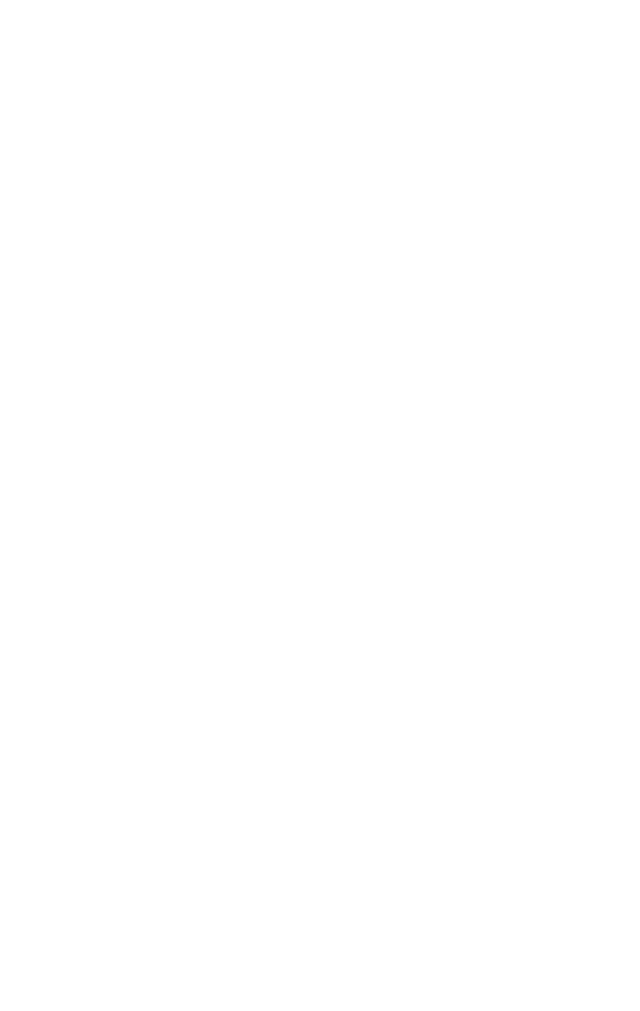
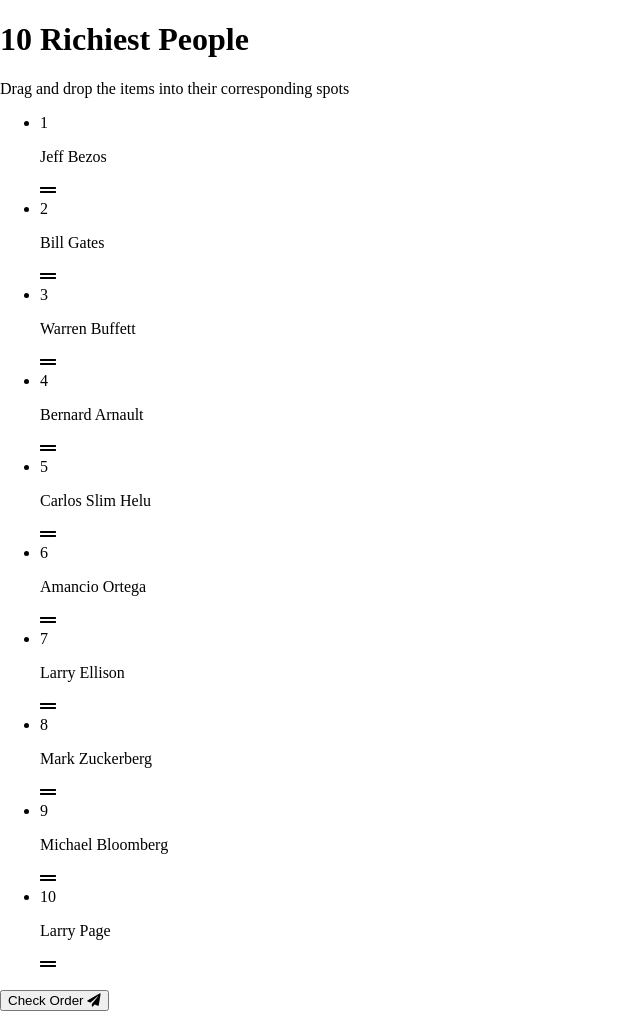
Before and after one commit to emines0/richest-people, a plain HTML site: page index.html in a window 1280 px wide. Shown: the whole page, without its empty margins (0-640 px from the left). Before the commit the page ends 800 px from the top, so only its background shows below. Drawn offline with Linux system fonts and the light colour scheme.

Commit message:
adding items into DOM

```diff
--- a/index.html
+++ b/index.html
@@ -4,10 +4,17 @@
     <meta charset="UTF-8">
     <meta name="viewport" content="width=device-width, initial-scale=1.0">
     <title>Top 10 Richest People</title>
-    <!-- <link rel="stylesheet" href="https://cdnjs.cloudflare.com/ajax/libs/font-awesome/5.10.2/css/all.min.css"/> -->
+    <link rel="stylesheet" href="https://cdnjs.cloudflare.com/ajax/libs/font-awesome/5.10.2/css/all.min.css"/>
     <link rel="stylesheet" href="style.css">
 </head>
 <body>
+    <h1>10 Richiest People</h1>
+    <p>Drag and drop the items into their corresponding spots</p>
+    <ul class="draggable-list" id="draggable-list"></ul>
+    <button class="check-btn" id="check">
+        Check Order
+        <i class="fas fa-paper-plane"></i>
+    </button>
     <!-- Script -->
     <script src="script.js"></script>
 </body>
--- a/script.js
+++ b/script.js
@@ -0,0 +1,44 @@
+const draggable_list = document.getElementById('draggable-list');
+const check = document.getElementById('check');
+
+const richiestPeople = [
+  'Jeff Bezos',
+  'Bill Gates',
+  'Warren Buffett',
+  'Bernard Arnault',
+  'Carlos Slim Helu',
+  'Amancio Ortega',
+  'Larry Ellison',
+  'Mark Zuckerberg',
+  'Michael Bloomberg',
+  'Larry Page'
+];
+
+// Store listItems
+const listItems = [];
+
+let dragStartIndex;
+
+createList();
+
+// Insert List items into DOM
+function createList() {
+  [...richiestPeople] // ... means copy the list (spread operator)
+    .forEach((person, index) => {
+      const listItem = document.createElement('li');
+
+      listItem.setAttribute('data-index', index);
+
+      listItem.innerHTML = `
+        <span class="number">${index + 1}</span>
+        <div class="draggable" draggable="true">
+          <p class="person-name">${person}</p>
+          <i class="fas fa-grip-lines"></i>
+        </div>
+      `;
+
+      listItems.push(listItem);
+
+      draggable_list.appendChild(listItem);
+    })
+}
```
